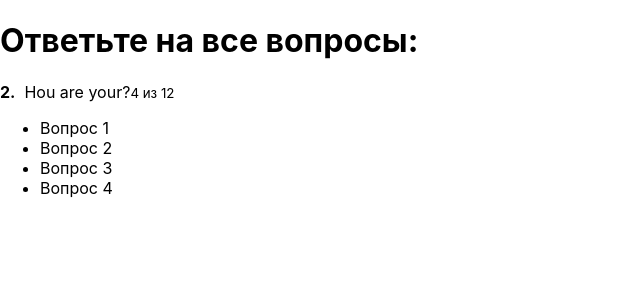
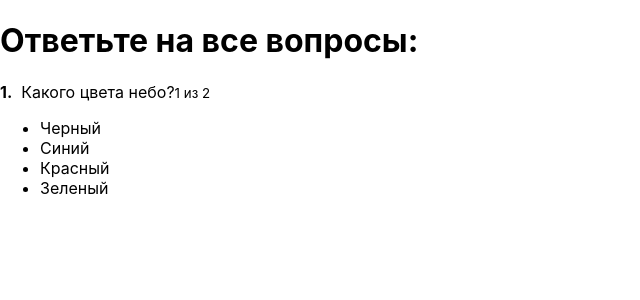
Before and after one commit to kraken1970/Quiz-react, a React app: page /quiz/1 in a window 1280 px wide. Shown: the top 300 px of the page, without its empty margins (0-640 px from the left). Built offline with nearby package versions, Linux system fonts and the light colour scheme.

Commit message:
added click processing and question change

```diff
--- a/src/components/ActiveQuiz/ActiveQuiz.jsx
+++ b/src/components/ActiveQuiz/ActiveQuiz.jsx
@@ -7,12 +7,17 @@ const ActiveQuiz = props => {
     <div className={classes.ActiveQuiz}>
       <p className={classes.Question}>
         <span>
-          <strong>2.</strong>&nbsp; Hou are your?
+          <strong>{props.activeNumber}.</strong>&nbsp; {props.question}
         </span>
 
-        <small>4 из 12</small>
+        <small>
+          {props.activeNumber} из {props.quizLendth}
+        </small>
       </p>
-      <AnswersList answers={props.answers} />
+      <AnswersList
+        answers={props.answers}
+        onAnswerClick={props.onAnswerClick}
+      />
     </div>
   );
 };
--- a/src/components/ActiveQuiz/AnswersList/AnswerItem/AnswerItem.jsx
+++ b/src/components/ActiveQuiz/AnswersList/AnswerItem/AnswerItem.jsx
@@ -2,7 +2,14 @@ import React from "react";
 import classes from "./AnswerItem.css";
 
 const AnswerItem = props => {
-  return <li className={classes.AnswerItem}>{props.answer.text}</li>;
+  return (
+    <li
+      className={classes.AnswerItem}
+      onClick={() => props.onAnswerClick(props.answer.id)}
+    >
+      {props.answer.text}
+    </li>
+  );
 };
 
 export default AnswerItem;
--- a/src/components/ActiveQuiz/AnswersList/AnswersList.jsx
+++ b/src/components/ActiveQuiz/AnswersList/AnswersList.jsx
@@ -5,7 +5,13 @@ import AnswerItem from "./AnswerItem/AnswerItem";
 const AnswersList = props => (
   <ul className={classes.AnswersList}>
     {props.answers.map((answer, index) => {
-      return <AnswerItem key={index} answer={answer} />;
+      return (
+        <AnswerItem
+          key={index}
+          answer={answer}
+          onAnswerClick={props.onAnswerClick}
+        />
+      );
     })}
   </ul>
 );
--- a/src/containers/Ouiz/Quiz.jsx
+++ b/src/containers/Ouiz/Quiz.jsx
@@ -4,16 +4,36 @@ import ActiveQuiz from "../../components/ActiveQuiz/ActiveQuiz";
 
 class Quiz extends Component {
   state = {
+    activeQuestion: 0,
     quiz: [
       {
+        question: "Какого цвета небо?",
+        rightAnswerId: 2,
+        id: 1,
         answers: [
-          { text: "Вопрос 1" },
-          { text: "Вопрос 2" },
-          { text: "Вопрос 3" },
-          { text: "Вопрос 4" }
+          { text: "Черный", id: 1 },
+          { text: "Синий", id: 2 },
+          { text: "Красный", id: 3 },
+          { text: "Зеленый", id: 4 }
+        ]
+      },
+      {
+        question: "В каком году основали город Донецк?",
+        rightAnswerId: 3,
+        id: 2,
+        answers: [
+          { text: "1700", id: 1 },
+          { text: "1903", id: 2 },
+          { text: "1869", id: 3 },
+          { text: "1835", id: 4 }
         ]
       }
     ]
+  };
+
+  onAnswerClickHandler = answerId => {
+    console.log("Answer Id:", answerId);
+    this.setState({ activeQuestion: this.state.activeQuestion + 1 });
   };
 
   render() {
@@ -21,7 +41,13 @@ class Quiz extends Component {
       <div className={classes.Quiz}>
         <div className={classes.QuizWrapper}>
           <h1>Ответьте на все вопросы:</h1>
-          <ActiveQuiz answers={this.state.quiz[0].answers} />
+          <ActiveQuiz
+            answers={this.state.quiz[this.state.activeQuestion].answers}
+            question={this.state.quiz[this.state.activeQuestion].question}
+            onAnswerClick={this.onAnswerClickHandler}
+            quizLendth={this.state.quiz.length}
+            activeNumber={this.state.activeQuestion + 1}
+          />
         </div>
       </div>
     );
```
